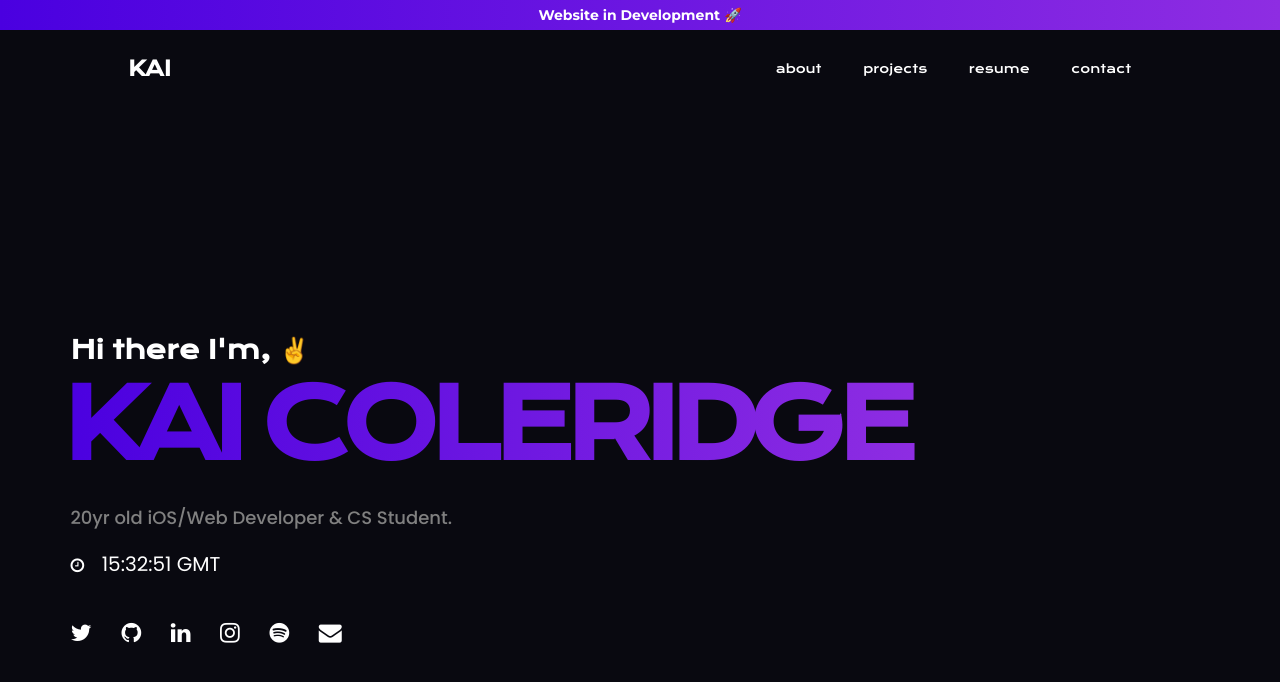
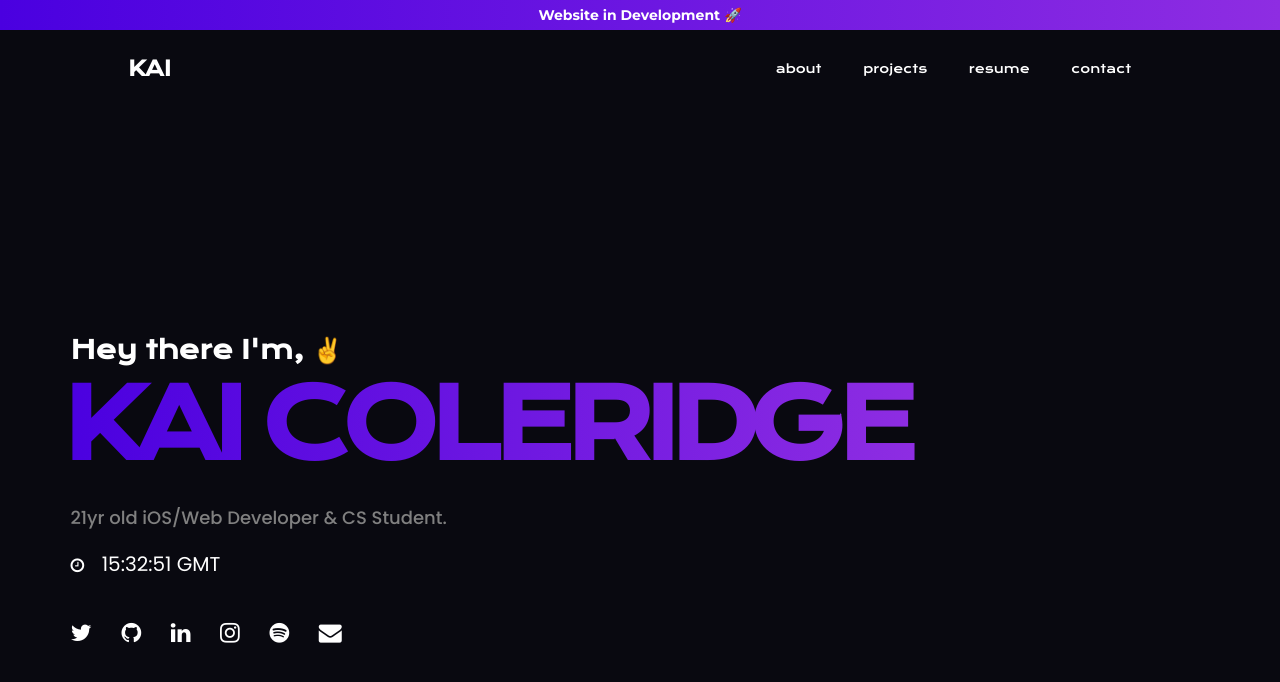
Before and after one commit to kaicoleridge/website, a Next.js app: page / in a window 1280 px wide. Shown: the top 682 px of the page. Built offline with nearby package versions, Linux system fonts and the light colour scheme.

Commit message:
Update index.js

```diff
--- a/pages/index.js
+++ b/pages/index.js
@@ -23,9 +23,9 @@ export default function Home() {
       </Head>
       <div data-aos="fade-up" className={styles.main}>
         <div className={styles.name}>
-          <h4>Hi there I&apos;m, ✌️</h4>
+          <h4>Hey there I&apos;m, ✌️</h4>
           <h1>Kai Coleridge</h1>
-          <h3>20yr old iOS/Web Developer & CS Student. </h3>
+          <h3>21yr old iOS/Web Developer & CS Student. </h3>
         </div>
 
         <i className="fa fa-clock-o" aria-hidden="true"></i>
```
